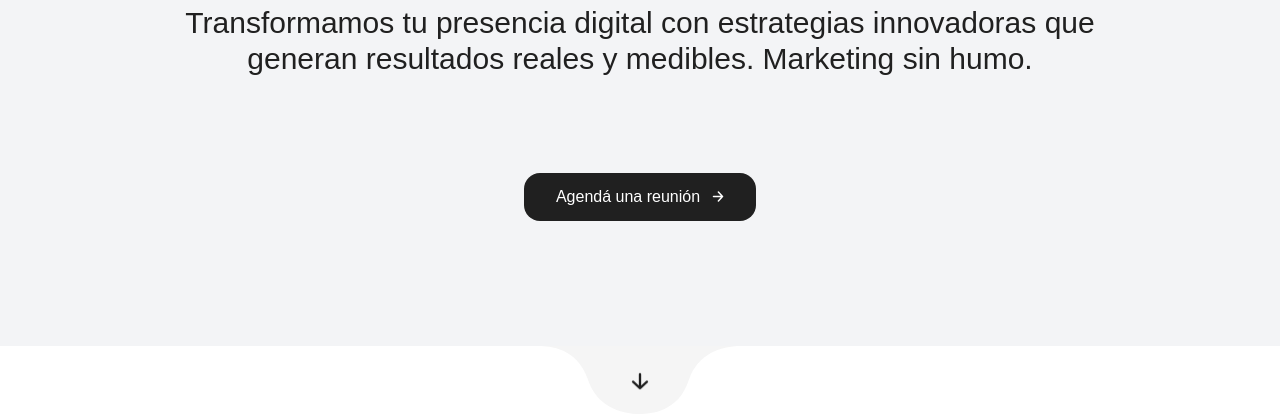
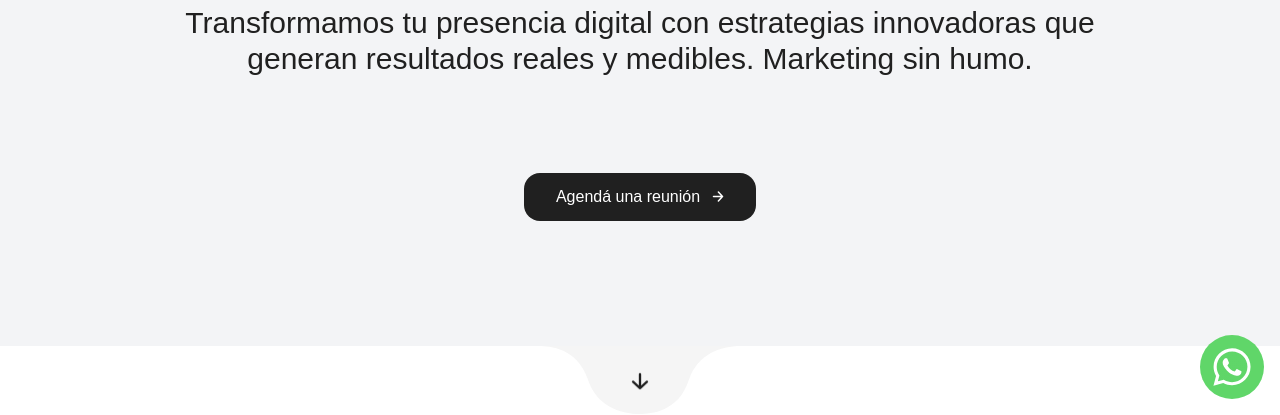
Before and after one commit to marcosfersu/Web-fusion, an Astro site: page / in a window 1280 px wide. Shown: the part 385-800 px from the top of the page. Built offline with nearby package versions, Linux system fonts and the light colour scheme; Astro itself is replaced by a stand-in of ours.

Commit message:
Add WhatsApp SVG component and link for direct messaging; update team member contact details

```diff
--- /dev/null
+++ b/src/assets/WhatSapp.astro
@@ -0,0 +1,45 @@
+---
+
+---
+
+<svg
+  class="w-full h-full"
+  viewBox="0 0 700 700"
+  fill="none"
+  xmlns="http://www.w3.org/2000/svg"
+>
+  <rect width="700" height="700" rx="350" fill="#60D669"></rect>
+  <path
+    d="M155.664 348.228C155.655 382.592 164.637 416.146 181.718 445.721L154.031 546.769L257.484 519.655C286.098 535.225 318.158 543.384 350.738 543.386H350.823C458.374 543.386 545.922 455.906 545.968 348.382C545.989 296.279 525.708 247.285 488.86 210.424C452.019 173.566 403.021 153.258 350.815 153.234C243.252 153.234 155.71 240.709 155.666 348.228"
+    fill="url(#paint0_linear_2046_21)"></path>
+  <path
+    d="M148.697 348.165C148.686 383.766 157.991 418.519 175.68 449.153L147 553.824L254.163 525.738C283.69 541.83 316.935 550.314 350.763 550.327H350.85C462.259 550.327 552.952 459.7 553 348.327C553.019 294.351 532.009 243.596 493.845 205.415C455.676 167.238 404.926 146.198 350.85 146.176C239.422 146.176 148.741 236.79 148.697 348.165ZM212.517 443.877L208.515 437.528C191.695 410.794 182.817 379.901 182.829 348.178C182.864 255.606 258.234 180.291 350.914 180.291C395.796 180.31 437.975 197.799 469.7 229.53C501.424 261.264 518.88 303.448 518.869 348.314C518.828 440.886 443.456 516.21 350.85 516.21H350.783C320.63 516.194 291.057 508.1 265.267 492.804L259.129 489.165L195.536 505.831L212.517 443.877Z"
+    fill="url(#paint1_linear_2046_21)"></path>
+  <path
+    d="M300.325 263.721C296.541 255.314 292.559 255.144 288.96 254.997C286.014 254.87 282.645 254.88 279.28 254.88C275.911 254.88 270.438 256.146 265.812 261.195C261.181 266.249 248.132 278.462 248.132 303.302C248.132 328.141 266.232 352.149 268.756 355.521C271.282 358.886 303.699 411.492 355.039 431.729C397.707 448.548 406.39 445.203 415.65 444.359C424.912 443.519 445.535 432.149 449.743 420.36C453.953 408.572 453.953 398.467 452.691 396.356C451.429 394.252 448.06 392.989 443.009 390.465C437.958 387.941 413.123 375.725 408.494 374.04C403.863 372.356 400.496 371.516 397.128 376.571C393.759 381.619 384.087 392.989 381.138 396.356C378.193 399.731 375.245 400.151 370.195 397.625C365.141 395.092 348.874 389.767 329.575 372.569C314.559 359.186 304.422 342.659 301.475 337.604C298.528 332.556 301.159 329.82 303.692 327.304C305.962 325.042 308.745 321.409 311.273 318.462C313.791 315.513 314.632 313.409 316.316 310.042C318.002 306.672 317.158 303.723 315.898 301.198C314.632 298.673 304.817 273.703 300.325 263.721Z"
+    fill="white"></path>
+  <defs>
+    <linearGradient
+      id="paint0_linear_2046_21"
+      x1="19750.9"
+      y1="39506.8"
+      x2="19750.9"
+      y2="153.234"
+      gradientUnits="userSpaceOnUse"
+    >
+      <stop stop-color="#1FAF38"></stop>
+      <stop offset="1" stop-color="#60D669"></stop>
+    </linearGradient>
+    <linearGradient
+      id="paint1_linear_2046_21"
+      x1="20447"
+      y1="40911"
+      x2="20447"
+      y2="146.176"
+      gradientUnits="userSpaceOnUse"
+    >
+      <stop stop-color="#F9F9F9"></stop>
+      <stop offset="1" stop-color="white"></stop>
+    </linearGradient>
+  </defs>
+</svg>
--- a/src/components/AboutUs.astro
+++ b/src/components/AboutUs.astro
@@ -6,8 +6,8 @@ const teamMembers = [
     location: "CABA, Argentina",
     description:
       "Responsable de transformar ideas creativas en estrategias de contenidos efectivas, tanto para redes sociales como para campañas publicitarias.",
-    linkedin: "URL_DE_LINKEDIN_DE_DAMIAN",
-    email: "EMAIL_DE_DAMIAN",
+    linkedin: "https://www.linkedin.com/in/dami%C3%A1n-boryszanski-a4b27519b/",
+    email: "damian@somos-fusion.com",
     image: "./images/damian-boryszanski.png",
   },
   {
@@ -16,8 +16,8 @@ const teamMembers = [
     location: "CABA, Argentina",
     description:
       "Especialista en la planificación y optimización de campañas digitales. Con un enfoque estratégico y dominio profundo de Meta y Google Ads.",
-    linkedin: "URL_DE_LINKEDIN_DE_FLORENCIA",
-    email: "EMAIL_DE_FLORENCIA",
+    linkedin: "https://www.linkedin.com/in/florencia-ram%C3%ADrez-540310b6/",
+    email: "florencia@somos-fusion.com",
     image: "./images/florencia-ramirez.png",
   },
 ];
--- a/src/components/ContactUs.astro
+++ b/src/components/ContactUs.astro
@@ -14,11 +14,13 @@
         </p>
       </div>
       <div class="flex flex-col items-center lg:items-start">
-        <button
-          class="bg-assent py-3 px-8 rounded-2xl text-dark text-xl font-semibold mb-6 hover:bg-assent/80 transition cursor-pointer"
-        >
-          Escribinos por Whatsapp
-        </button>
+        <a href="https://wa.me/5491168501519" target="_blank">
+          <button
+            class="bg-assent py-3 px-8 rounded-2xl text-dark text-xl font-semibold mb-6 hover:bg-assent/80 transition cursor-pointer"
+          >
+            Escribinos por Whatsapp
+          </button>
+        </a>
         <p class="text-center lg:text-left">
           Respuesta inmediata • Consulta gratuita • Sin compromiso
         </p>
--- a/src/components/Hero.astro
+++ b/src/components/Hero.astro
@@ -25,12 +25,14 @@ import NextBg from "../assets/NextBg.astro";
         generan resultados reales y medibles. Marketing sin humo.
       </p>
     </div>
+    <a href="#contacto">
       <button
         class="bg-dark py-3 px-8 rounded-2xl text-white flex gap-3 justify-center items-center hover:bg-dark/90 transition cursor-pointer"
         >Agendá una reunión <svg width="12" height="11">
           <use href={`./icons/icons.svg?v=24#arrow`}></use>
         </svg></button
       >
+    </a>
   </div>
   <div class="flex justify-center items-center">
     <a href="#servicios
--- a/src/layouts/Layout.astro
+++ b/src/layouts/Layout.astro
@@ -1,4 +1,5 @@
 ---
+import WhatSapp from "../assets/WhatSapp.astro";
 import Header from "../components/Header.astro";
 import "../styles/global.css";
 ---
@@ -15,6 +16,13 @@ import "../styles/global.css";
   <body>
     <Header />
     <slot />
+    <a
+      class="fixed bottom-4 right-4 w-16 h-16 z-50 hover:scale-105 transition cursor-pointer"
+      href="https://wa.me/5491168501519"
+      target="_blank"
+    >
+      <WhatSapp />
+    </a>
   </body>
 </html>
 
```
Lines whose indentation alone changed are shown as unchanged.
